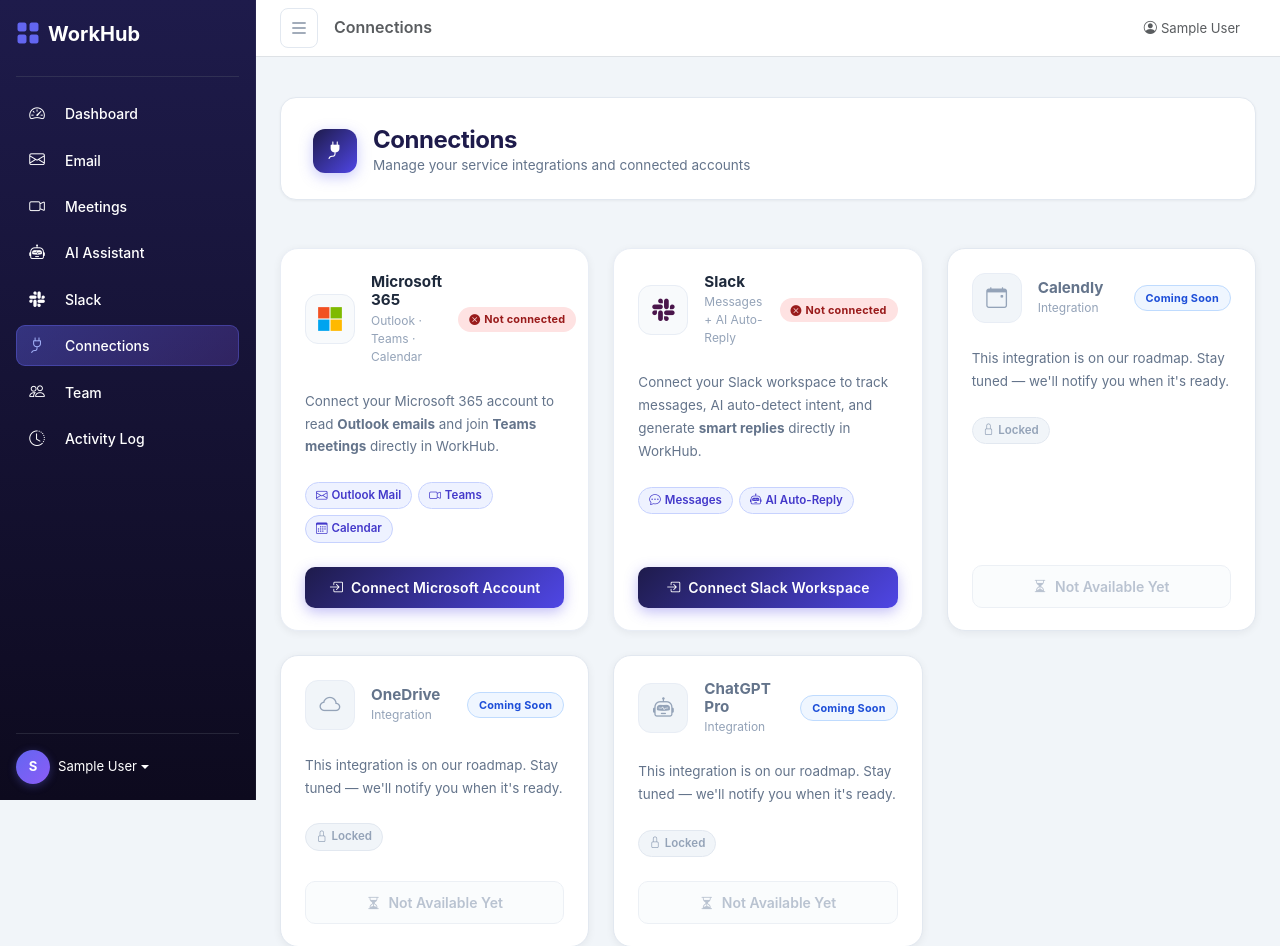
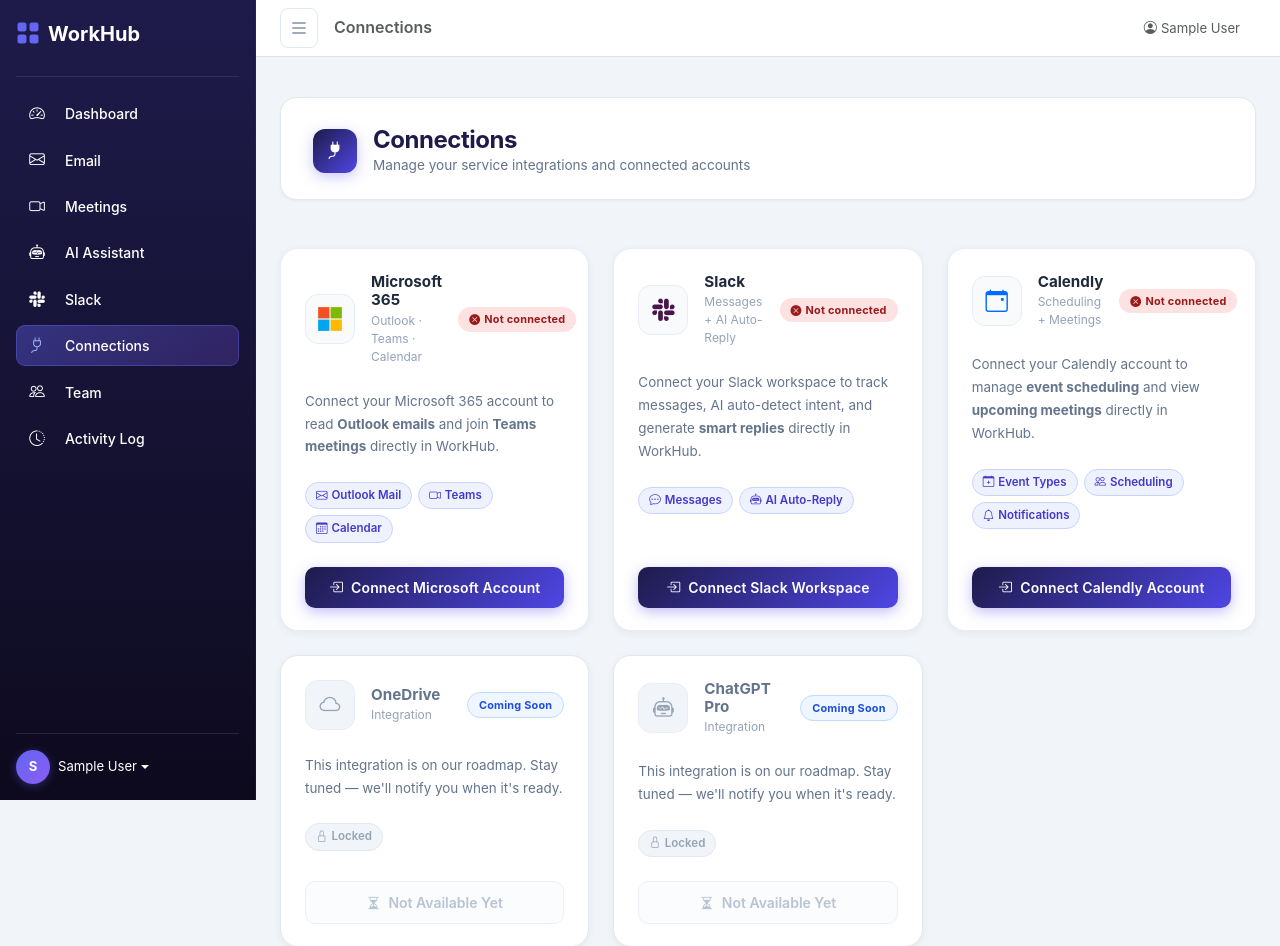
Before and after one commit to RIAURAI/custome_agents, a Django app: page /integrations/ in a window 1280 px wide. Shown: the top 946 px of the page. Run offline with Django 5.2, Linux system fonts and the light colour scheme; the visitor is signed in with stand-in values (Sample User, id 1); data that the repository does not hold is empty.

Commit message:
calendly

```diff
--- a/integrations/urls.py
+++ b/integrations/urls.py
@@ -14,4 +14,9 @@ urlpatterns = [
     path("slack/disconnect/", views.slack_disconnect, name="slack_disconnect"),
     # Slack — dynamic manual credential entry (per-user, no OAuth app required)
     path("slack/manual-connect/", views.slack_manual_connect, name="slack_manual_connect"),
+    # Calendly
+    path("calendly/save-credentials/", views.calendly_save_credentials, name="calendly_save_credentials"),
+    path("calendly/connect/", views.calendly_connect, name="calendly_connect"),
+    path("calendly/callback/", views.calendly_callback, name="calendly_callback"),
+    path("calendly/disconnect/", views.calendly_disconnect, name="calendly_disconnect"),
 ]
--- a/integrations/views.py
+++ b/integrations/views.py
@@ -55,8 +55,8 @@ def connect_view(request):
     return render(request, "integrations/connect.html", {
         "integrations": integrations,
         "is_admin": is_admin,
+        "calendly_redirect_uri": settings.CALENDLY_REDIRECT_URI,
         "coming_soon": [
-            ("calendly", "bi bi-calendar-event", "Calendly"),
             ("onedrive", "bi bi-cloud", "OneDrive"),
             ("chatgpt", "bi bi-robot", "ChatGPT Pro"),
         ],
@@ -338,3 +338,147 @@ def slack_manual_connect(request):
         "user_id": data.get("user_id", ""),
         "connected_at": user_integ.connected_at.strftime("%b %-d, %Y"),
     })
+
+
+# ── Calendly OAuth (dynamic per-company credentials) ─────────────────────────
+
+from .calendly_utils import (
+    get_calendly_auth_url,
+    exchange_calendly_code,
+    calendly_api_get,
+    _get_company_calendly_creds,
+)
+
+
+@company_admin_required
+@require_POST
+def calendly_save_credentials(request):
+    """
+    AJAX endpoint: save Calendly OAuth app credentials (client_id, client_secret)
+    for this company, then return a redirect URL to start OAuth.
+    """
+    client_id = request.POST.get("client_id", "").strip()
+    client_secret = request.POST.get("client_secret", "").strip()
+
+    if not client_id:
+        return JsonResponse({"ok": False, "error": "Client ID is required."}, status=400)
+    if not client_secret:
+        return JsonResponse({"ok": False, "error": "Client Secret is required."}, status=400)
+
+    company = request.company
+    integration, _ = CompanyIntegration.objects.get_or_create(
+        company=company, service="calendly"
+    )
+    integration.calendly_client_id_enc = encrypt_token(client_id)
+    integration.calendly_client_secret_enc = encrypt_token(client_secret)
+    integration.connected_by = request.user
+    integration.save()
+
+    # Generate OAuth state and build authorization URL
+    state = secrets.token_urlsafe(16)
+    request.session["calendly_oauth_state"] = state
+    auth_url = get_calendly_auth_url(state, client_id)
+
+    log_activity(request, "calendly_credentials_saved", "calendly", f"Company: {company.name}")
+    return JsonResponse({
+        "ok": True,
+        "message": "Credentials saved! Redirecting to Calendly for authorization…",
+        "redirect_url": auth_url,
+    })
+
+
+@company_admin_required
+def calendly_connect(request):
+    """Redirect user to Calendly OAuth consent screen using stored credentials."""
+    company = request.company
+    integration = CompanyIntegration.objects.filter(company=company, service="calendly").first()
+
+    if not integration or not integration.calendly_client_id_enc:
+        messages.error(request, "Please enter your Calendly credentials first.")
+        return redirect("integrations:connect")
+
+    from .utils import decrypt_token as _dec
+    client_id = _dec(integration.calendly_client_id_enc)
+
+    state = secrets.token_urlsafe(16)
+    request.session["calendly_oauth_state"] = state
+    auth_url = get_calendly_auth_url(state, client_id)
+    return redirect(auth_url)
+
+
+@company_admin_required
+def calendly_callback(request):
+    """Handle OAuth callback from Calendly."""
+    error = request.GET.get("error")
+    if error:
+        messages.error(request, f"Calendly login failed: {request.GET.get('error_description', error)}")
+        return redirect("integrations:connect")
+
+    state = request.GET.get("state")
+    if state != request.session.pop("calendly_oauth_state", None):
+        messages.error(request, "Invalid OAuth state. Please try again.")
+        return redirect("integrations:connect")
+
+    code = request.GET.get("code")
+    if not code:
+        messages.error(request, "No authorization code received.")
+        return redirect("integrations:connect")
+
+    # Get per-company credentials from DB
+    company = request.company
+    integration = CompanyIntegration.objects.filter(company=company, service="calendly").first()
+    if not integration or not integration.calendly_client_id_enc:
+        messages.error(request, "Calendly credentials not found. Please reconfigure.")
+        return redirect("integrations:connect")
+
+    try:
+        client_id, client_secret = _get_company_calendly_creds(integration)
+    except ValueError as e:
+        messages.error(request, str(e))
+        return redirect("integrations:connect")
+
+    result = exchange_calendly_code(code, client_id, client_secret)
+
+    if "access_token" not in result:
+        err_msg = result.get("error_description", result.get("error", "unknown"))
+        messages.error(request, f"Calendly token exchange failed: {err_msg}")
+        return redirect("integrations:connect")
+
+    access_token = result["access_token"]
+    refresh_token = result.get("refresh_token", "")
+    expires_in = result.get("expires_in", 7200)
+
+    from datetime import datetime as dt, timezone as tz
+    expiry = dt.fromtimestamp(dt.now(tz.utc).timestamp() + expires_in, tz=tz.utc)
+
+    # Fetch current user info from Calendly API
+    try:
+        user_info = calendly_api_get(access_token, "/users/me")
+        resource = user_info.get("resource", {})
+        user_uri = resource.get("uri", "")
+        org_uri = resource.get("current_organization", "")
+        user_name = resource.get("name", "")
+    except Exception:
+        user_uri, org_uri, user_name = "", "", ""
+
+    integration.access_token_enc = encrypt_token(access_token)
+    integration.refresh_token_enc = encrypt_token(refresh_token) if refresh_token else integration.refresh_token_enc
+    integration.token_expiry = expiry
+    integration.calendly_user_uri = user_uri
+    integration.calendly_organization_uri = org_uri
+    integration.connected_by = request.user
+    integration.status = "active"
+    integration.save()
+
+    messages.success(request, f"Calendly connected for {company.name}! ({user_name})")
+    log_activity(request, "integration_connected", "calendly", f"User: {user_name}")
+    return redirect("integrations:connect")
+
+
+@company_admin_required
+def calendly_disconnect(request):
+    """Remove stored Calendly tokens and credentials for this company."""
+    CompanyIntegration.objects.filter(company=request.company, service="calendly").delete()
+    log_activity(request, "integration_disconnected", "calendly")
+    messages.info(request, "Calendly account disconnected.")
+    return redirect("integrations:connect")
--- /dev/null
+++ b/templates/integrations/_calendly_connect_modal.html
@@ -0,0 +1,233 @@
+<!-- Calendly Dynamic Credentials Modal — reusable partial -->
+<div class="modal fade" id="calendlyConnectModal" tabindex="-1" aria-labelledby="calendlyConnectModalLabel" aria-hidden="true">
+  <div class="modal-dialog modal-dialog-centered modal-lg">
+    <div class="modal-content" style="border-radius:18px;border:none;box-shadow:0 24px 80px rgba(0,0,0,.18);">
+
+      <!-- Header -->
+      <div class="modal-header border-0 pb-0 px-4 pt-4">
+        <div class="d-flex align-items-center gap-3">
+          <div style="background:linear-gradient(135deg,#006bff,#0052cc);border-radius:12px;width:42px;height:42px;display:flex;align-items:center;justify-content:center;flex-shrink:0;">
+            <i class="bi bi-calendar-event" style="color:#fff;font-size:1.25rem;"></i>
+          </div>
+          <div>
+            <h5 class="modal-title fw-bold mb-0" id="calendlyConnectModalLabel" style="color:#1e1b4b;letter-spacing:-.02em;">
+              Connect Calendly
+            </h5>
+            <p class="mb-0" style="font-size:.78rem;color:#64748b;">Enter your Calendly OAuth app credentials — each company connects its own Calendly app</p>
+          </div>
+        </div>
+        <button type="button" class="btn-close" data-bs-dismiss="modal" aria-label="Close"></button>
+      </div>
+
+      <div class="modal-body px-4 pt-3 pb-0">
+
+        <!-- Step-by-step guide accordion -->
+        <div class="accordion accordion-flush mb-4" id="calendlyGuideAccordion">
+          <div class="accordion-item" style="border:1px solid #e2e8f0;border-radius:12px!important;overflow:hidden;">
+            <h2 class="accordion-header">
+              <button class="accordion-button collapsed py-2 px-3" type="button"
+                      data-bs-toggle="collapse" data-bs-target="#calendlyGuideBody"
+                      style="font-size:.82rem;font-weight:600;color:#006bff;background:#eff6ff;border-radius:12px!important;">
+                <i class="bi bi-list-check me-2"></i>How to get your Calendly OAuth credentials — step-by-step guide
+              </button>
+            </h2>
+            <div id="calendlyGuideBody" class="accordion-collapse collapse">
+              <div class="accordion-body px-3 py-3" style="background:#fafafa;font-size:.8rem;color:#334155;">
+                <ol class="mb-0 ps-3" style="line-height:2;">
+                  <li>Go to <strong><a href="https://developer.calendly.com/" target="_blank" rel="noopener">developer.calendly.com</a></strong> → Sign in with your Calendly account.</li>
+                  <li>Navigate to <strong>My Apps</strong> → Click <em>Create New App</em>.</li>
+                  <li>Fill in: <strong>App Name</strong>, <strong>Company URL</strong>, choose <em>OAuth 2.0</em> as auth type.</li>
+                  <li>Set the <strong>Redirect URI</strong> to:<br>
+                    <code style="font-size:.75rem;background:#e2e8f0;padding:2px 8px;border-radius:4px;">{{ calendly_redirect_uri }}</code>
+                  </li>
+                  <li>After creation, copy the <strong>Client ID</strong> and <strong>Client Secret</strong> from the app settings.</li>
+                  <li>Paste them below and click <strong>Save &amp; Connect</strong>. You'll be redirected to Calendly to authorize.</li>
+                </ol>
+              </div>
+            </div>
+          </div>
+        </div>
+
+        <form id="calendlyCredentialsForm" novalidate>
+          {% csrf_token %}
+
+          <div class="row g-3">
+
+            <!-- Client ID — required -->
+            <div class="col-12">
+              <label for="calendlyClientId" class="form-label fw-semibold mb-1" style="font-size:.84rem;color:#334155;">
+                <i class="bi bi-key-fill me-1" style="color:#006bff;"></i>Client ID <span class="text-danger">*</span>
+              </label>
+              <div class="input-group">
+                <input type="text" class="form-control" id="calendlyClientId" name="client_id"
+                       placeholder="Enter your Calendly OAuth Client ID"
+                       autocomplete="off" required
+                       style="font-family:monospace;font-size:.81rem;border-radius:10px 0 0 10px;">
+                <button class="btn btn-outline-secondary" type="button" id="toggleCalendlyClientId"
+                        title="Show / hide" style="border-radius:0 10px 10px 0;">
+                  <i class="bi bi-eye" id="eyeIconCalendlyId"></i>
+                </button>
+              </div>
+              <div class="form-text" style="font-size:.73rem;">
+                <strong>My Apps → Your App → Client ID</strong>
+              </div>
+            </div>
+
+            <!-- Client Secret — required -->
+            <div class="col-12">
+              <label for="calendlyClientSecret" class="form-label fw-semibold mb-1" style="font-size:.84rem;color:#334155;">
+                <i class="bi bi-shield-lock-fill me-1" style="color:#10b981;"></i>Client Secret <span class="text-danger">*</span>
+              </label>
+              <div class="input-group">
+                <input type="password" class="form-control" id="calendlyClientSecret" name="client_secret"
+                       placeholder="Enter your Calendly OAuth Client Secret"
+                       autocomplete="off" required
+                       style="font-family:monospace;font-size:.81rem;border-radius:10px 0 0 10px;">
+                <button class="btn btn-outline-secondary" type="button" id="toggleCalendlySecret"
+                        title="Show / hide" style="border-radius:0 10px 10px 0;">
+                  <i class="bi bi-eye" id="eyeIconCalendlySecret"></i>
+                </button>
+              </div>
+              <div class="form-text" style="font-size:.73rem;">
+                <strong>My Apps → Your App → Client Secret</strong>
+              </div>
+            </div>
+
+          </div><!-- /row -->
+
+          <!-- What this enables -->
+          <div class="mt-4 mb-3 p-3" style="background:#eff6ff;border-radius:10px;border:1px solid #bfdbfe;">
+            <div class="fw-semibold mb-1" style="font-size:.78rem;color:#1d4ed8;">
+              <i class="bi bi-check2-all me-1"></i>What gets enabled after connecting:
+            </div>
+            <div class="d-flex flex-wrap gap-2">
+              <span style="font-size:.72rem;background:#dbeafe;color:#1e40af;border-radius:20px;padding:2px 10px;">
+                <i class="bi bi-calendar-plus me-1"></i>Event Types
+              </span>
+              <span style="font-size:.72rem;background:#dbeafe;color:#1e40af;border-radius:20px;padding:2px 10px;">
+                <i class="bi bi-people me-1"></i>Scheduled Meetings
+              </span>
+              <span style="font-size:.72rem;background:#dbeafe;color:#1e40af;border-radius:20px;padding:2px 10px;">
+                <i class="bi bi-bell me-1"></i>Notifications
+              </span>
+              <span style="font-size:.72rem;background:#dbeafe;color:#1e40af;border-radius:20px;padding:2px 10px;">
+                <i class="bi bi-link-45deg me-1"></i>Booking Links
+              </span>
+            </div>
+          </div>
+
+          <!-- Alert feedback -->
+          <div id="calendlyConnectAlert" class="alert d-none py-2 px-3 mb-3" style="border-radius:10px;font-size:.83rem;"></div>
+
+          <div class="d-flex gap-2 pb-4">
+            <button type="submit" class="btn flex-grow-1 fw-semibold" id="calendlyConnectBtn"
+                    style="background:linear-gradient(135deg,#006bff,#0052cc);color:#fff;border:none;border-radius:10px;padding:.65rem 1rem;font-size:.88rem;">
+              <span id="calendlyBtnText"><i class="bi bi-plug-fill me-2"></i>Save &amp; Connect</span>
+              <span id="calendlyBtnSpinner" class="d-none">
+                <span class="spinner-border spinner-border-sm me-2" role="status"></span>Saving credentials…
+              </span>
+            </button>
+            <button type="button" class="btn btn-outline-secondary" data-bs-dismiss="modal"
+                    style="border-radius:10px;font-size:.88rem;">Cancel</button>
+          </div>
+
+        </form>
+      </div><!-- /modal-body -->
+
+    </div>
+  </div>
+</div>
+
+<!-- Calendly Success toast -->
+<div class="position-fixed bottom-0 end-0 p-3" style="z-index:1100">
+  <div id="calendlySuccessToast" class="toast align-items-center text-bg-success border-0" role="alert" aria-live="assertive">
+    <div class="d-flex">
+      <div class="toast-body" id="calendlyToastMsg">
+        <i class="bi bi-check-circle-fill me-2"></i>Calendly credentials saved! Redirecting to authorize…
+      </div>
+      <button type="button" class="btn-close btn-close-white me-2 m-auto" data-bs-dismiss="toast"></button>
+    </div>
+  </div>
+</div>
+
+<script>
+(function () {
+  "use strict";
+
+  function makeToggle(btnId, inputId, iconId) {
+    const btn = document.getElementById(btnId);
+    if (!btn) return;
+    btn.addEventListener("click", function () {
+      const inp = document.getElementById(inputId);
+      const ico = document.getElementById(iconId);
+      if (inp.type === "password") {
+        inp.type = "text";
+        ico.className = "bi bi-eye-slash";
+      } else {
+        inp.type = "password";
+        ico.className = "bi bi-eye";
+      }
+    });
+  }
+  makeToggle("toggleCalendlyClientId",  "calendlyClientId",     "eyeIconCalendlyId");
+  makeToggle("toggleCalendlySecret",    "calendlyClientSecret", "eyeIconCalendlySecret");
+
+  const form    = document.getElementById("calendlyCredentialsForm");
+  const alertEl = document.getElementById("calendlyConnectAlert");
+  const btnText = document.getElementById("calendlyBtnText");
+  const spinner = document.getElementById("calendlyBtnSpinner");
+  const btn     = document.getElementById("calendlyConnectBtn");
+
+  if (!form) return;
+
+  function showAlert(type, msg) {
+    alertEl.className = `alert alert-${type} py-2 px-3`;
+    alertEl.innerHTML = msg;
+    alertEl.classList.remove("d-none");
+  }
+
+  form.addEventListener("submit", async function (e) {
+    e.preventDefault();
+    alertEl.classList.add("d-none");
+
+    const clientId     = document.getElementById("calendlyClientId").value.trim();
+    const clientSecret = document.getElementById("calendlyClientSecret").value.trim();
+
+    if (!clientId) { showAlert("warning", "<i class='bi bi-exclamation-triangle me-1'></i>Client ID is required."); return; }
+    if (!clientSecret) { showAlert("warning", "<i class='bi bi-exclamation-triangle me-1'></i>Client Secret is required."); return; }
+
+    // Disable button + show spinner
+    btn.disabled = true;
+    btnText.classList.add("d-none");
+    spinner.classList.remove("d-none");
+
+    try {
+      const fd = new FormData(form);
+      const resp = await fetch("{% url 'integrations:calendly_save_credentials' %}", {
+        method: "POST",
+        body: fd,
+        headers: { "X-Requested-With": "XMLHttpRequest" },
+      });
+      const data = await resp.json();
+
+      if (data.ok) {
+        showAlert("success", "<i class='bi bi-check-circle-fill me-1'></i>" + data.message);
+        // Show toast and redirect to OAuth
+        const toast = new bootstrap.Toast(document.getElementById("calendlySuccessToast"));
+        toast.show();
+        setTimeout(() => {
+          window.location.href = data.redirect_url;
+        }, 1200);
+      } else {
+        showAlert("danger", "<i class='bi bi-x-circle-fill me-1'></i>" + data.error);
+      }
+    } catch (err) {
+      showAlert("danger", "<i class='bi bi-wifi-off me-1'></i>Network error — please try again.");
+    } finally {
+      btn.disabled = false;
+      btnText.classList.remove("d-none");
+      spinner.classList.add("d-none");
+    }
+  });
+})();
+</script>
--- a/templates/integrations/connect.html
+++ b/templates/integrations/connect.html
@@ -192,6 +192,81 @@
   </div>
 
   <!-- Coming Soon cards -->
+  <!-- ── Calendly ──────────────────────────────────────────────────────── -->
+  <div class="col-md-6 col-xl-4 d-flex flex-column">
+    <div class="int-card {% if integrations.calendly %}int-card--connected{% endif %} flex-grow-1">
+      <div class="int-card-inner">
+
+        <!-- Header row -->
+        <div class="d-flex align-items-center gap-3 mb-4">
+          <div class="int-logo-box">
+            <i class="bi bi-calendar-event" style="font-size:1.4rem;color:#006bff;"></i>
+          </div>
+          <div class="flex-grow-1 min-w-0">
+            <div class="int-card-name">Calendly</div>
+            <div class="int-card-sub">Scheduling + Meetings</div>
+          </div>
+          {% if integrations.calendly %}
+            <span class="int-badge int-badge--connected"><i class="bi bi-check-circle-fill me-1"></i>Connected</span>
+          {% else %}
+            <span class="int-badge int-badge--disconnected"><i class="bi bi-x-circle-fill me-1"></i>Not connected</span>
+          {% endif %}
+        </div>
+
+        <!-- Body -->
+        {% if integrations.calendly %}
+          <div class="int-account-box mb-4">
+            <div class="d-flex align-items-center gap-2 mb-1">
+              <i class="bi bi-calendar-check" style="color:#006bff;font-size:1rem;"></i>
+              <span class="fw-semibold" style="font-size:.88rem;color:#1e293b;">Calendly Account</span>
+            </div>
+            {% if integrations.calendly.calendly_user_uri %}
+              <div class="text-muted" style="font-size:.8rem;">{{ integrations.calendly.calendly_user_uri|truncatechars:50 }}</div>
+            {% endif %}
+            <div class="mt-2" style="font-size:.75rem;color:#94a3b8;">
+              <i class="bi bi-clock me-1"></i>Connected {{ integrations.calendly.connected_at|date:"N j, Y" }}
+            </div>
+          </div>
+          <div class="int-features mb-4">
+            <span class="int-feature-chip"><i class="bi bi-calendar-plus me-1"></i>Event Types</span>
+            <span class="int-feature-chip"><i class="bi bi-people me-1"></i>Scheduling</span>
+            <span class="int-feature-chip"><i class="bi bi-bell me-1"></i>Notifications</span>
+          </div>
+          <div class="d-flex gap-2 mt-auto">
+            <button type="button" class="btn int-btn-connect flex-grow-1"
+                    data-bs-toggle="modal" data-bs-target="#calendlyConnectModal"
+                    style="font-size:.82rem;">
+              <i class="bi bi-arrow-repeat me-1"></i>Update Credentials
+            </button>
+            <form method="post" action="{% url 'integrations:calendly_disconnect' %}">
+              {% csrf_token %}
+              <button type="submit" class="btn int-btn-disconnect"
+                      onclick="return confirm('Disconnect Calendly account?')"
+                      style="font-size:.82rem;">
+                <i class="bi bi-slash-circle me-1"></i>Disconnect
+              </button>
+            </form>
+          </div>
+        {% else %}
+          <p class="int-card-desc mb-4">
+            Connect your Calendly account to manage <strong>event scheduling</strong> and view
+            <strong>upcoming meetings</strong> directly in WorkHub.
+          </p>
+          <div class="int-features mb-4">
+            <span class="int-feature-chip"><i class="bi bi-calendar-plus me-1"></i>Event Types</span>
+            <span class="int-feature-chip"><i class="bi bi-people me-1"></i>Scheduling</span>
+            <span class="int-feature-chip"><i class="bi bi-bell me-1"></i>Notifications</span>
+          </div>
+          <button type="button" class="btn int-btn-connect w-100 mt-auto"
+                  data-bs-toggle="modal" data-bs-target="#calendlyConnectModal">
+            <i class="bi bi-box-arrow-in-right me-2"></i>Connect Calendly Account
+          </button>
+        {% endif %}
+
+      </div>
+    </div>
+  </div>
+
   <!-- ── Coming Soon cards ─────────────────────────────────────────────── -->
   {% for service, icon, name in coming_soon %}
   <div class="col-md-6 col-xl-4 d-flex flex-column">
@@ -229,5 +304,6 @@
 </div>
 
 {% include "integrations/_slack_connect_modal.html" %}
+{% include "integrations/_calendly_connect_modal.html" %}
 
 {% endblock %}
--- a/workHub/settings.py
+++ b/workHub/settings.py
@@ -270,6 +270,12 @@ SLACK_BOT_AUTOSTART = config("SLACK_BOT_AUTOSTART", default="false")
 SLACK_SCOPES = "channels:read,channels:history,channels:join,chat:write,users:read,groups:read,groups:history,im:read,im:history"
 SLACK_REDIRECT_URI = "http://localhost:8000/integrations/slack/callback/"
 
+# ── Calendly (OAuth 2.0 — per-company credentials stored in DB) ───────────────
+CALENDLY_REDIRECT_URI = "http://localhost:8000/integrations/calendly/callback/"
+CALENDLY_AUTH_BASE_URL = "https://auth.calendly.com/oauth/authorize"
+CALENDLY_TOKEN_URL = "https://auth.calendly.com/oauth/token"
+CALENDLY_API_BASE_URL = "https://api.calendly.com"
+
 # ── OpenAI ────────────────────────────────────────────────────────────────────
 OPENAI_API_KEY = config("OPENAI_API_KEY", default="")
 
```
Also changed, not shown: integrations/calendly_utils.py (added, +125 -0 lines), integrations/models.py (+12 -0 lines).
